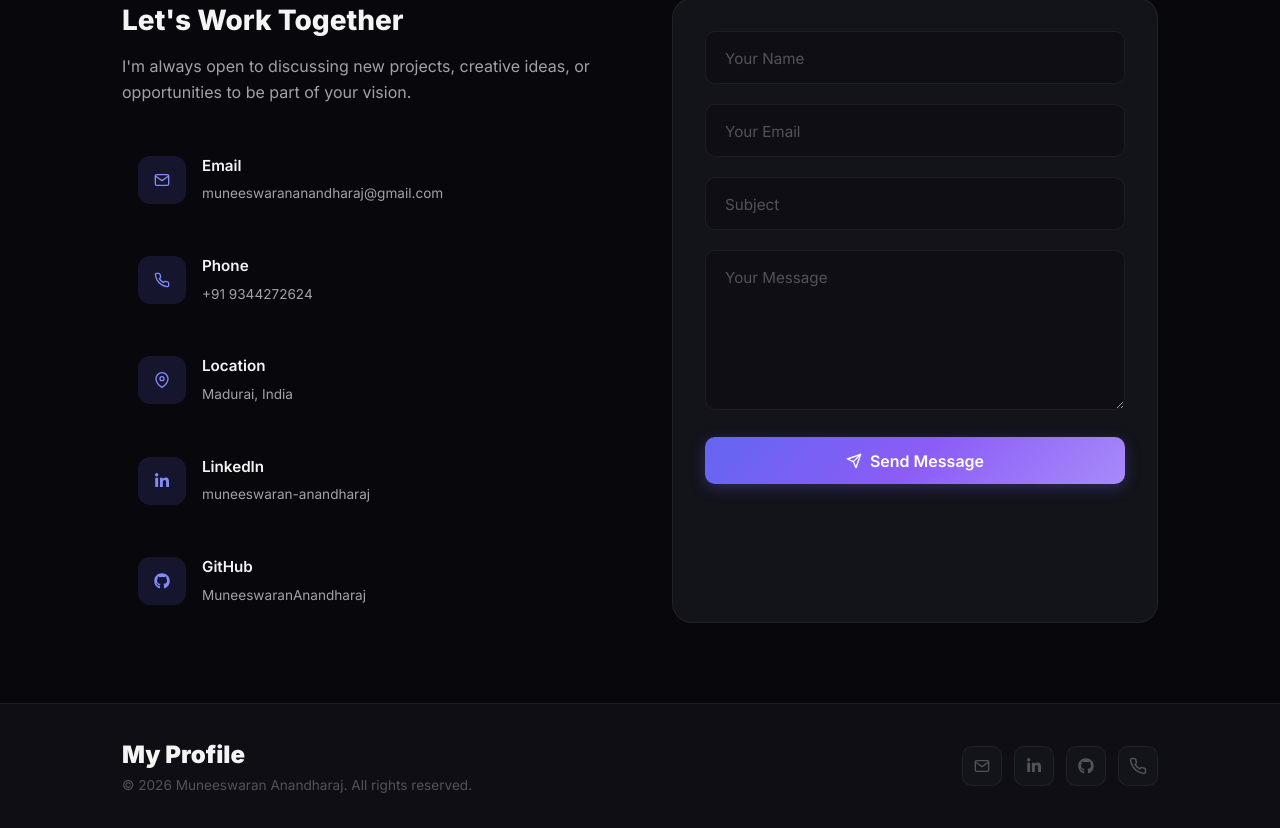
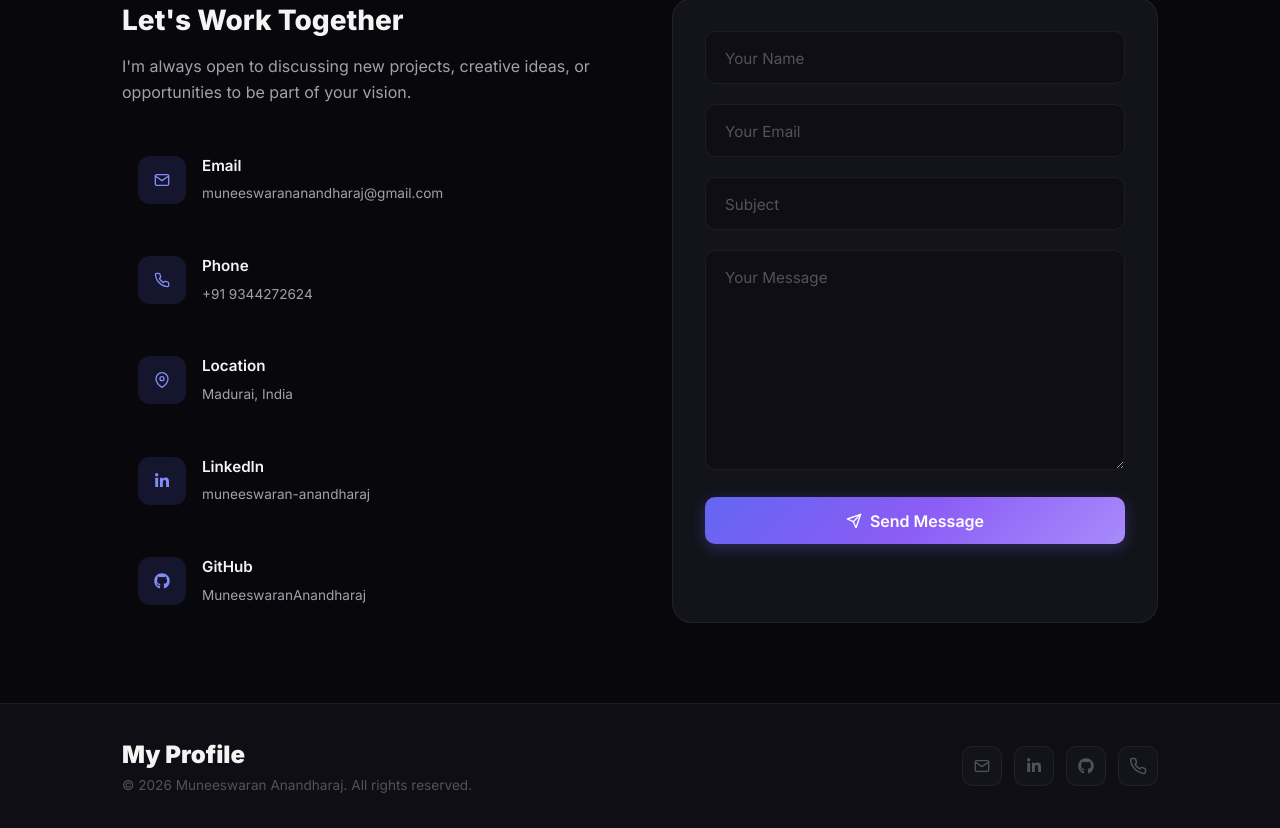
Before and after one commit to MuneeswaranAnandharaj/portfolio, a React (Vite) app: page / in a window 1280 px wide. Shown: the part 5613-6441 px from the top of the page. Built offline with nearby package versions, Linux system fonts and the light colour scheme.

Commit message:
Enlarge message box further

```diff
--- a/src/index.css
+++ b/src/index.css
@@ -955,7 +955,7 @@ section {
 
 .form-group textarea {
   resize: vertical;
-  min-height: 160px;
+  min-height: 220px;
 }
 
 .form-group input:focus,
```
